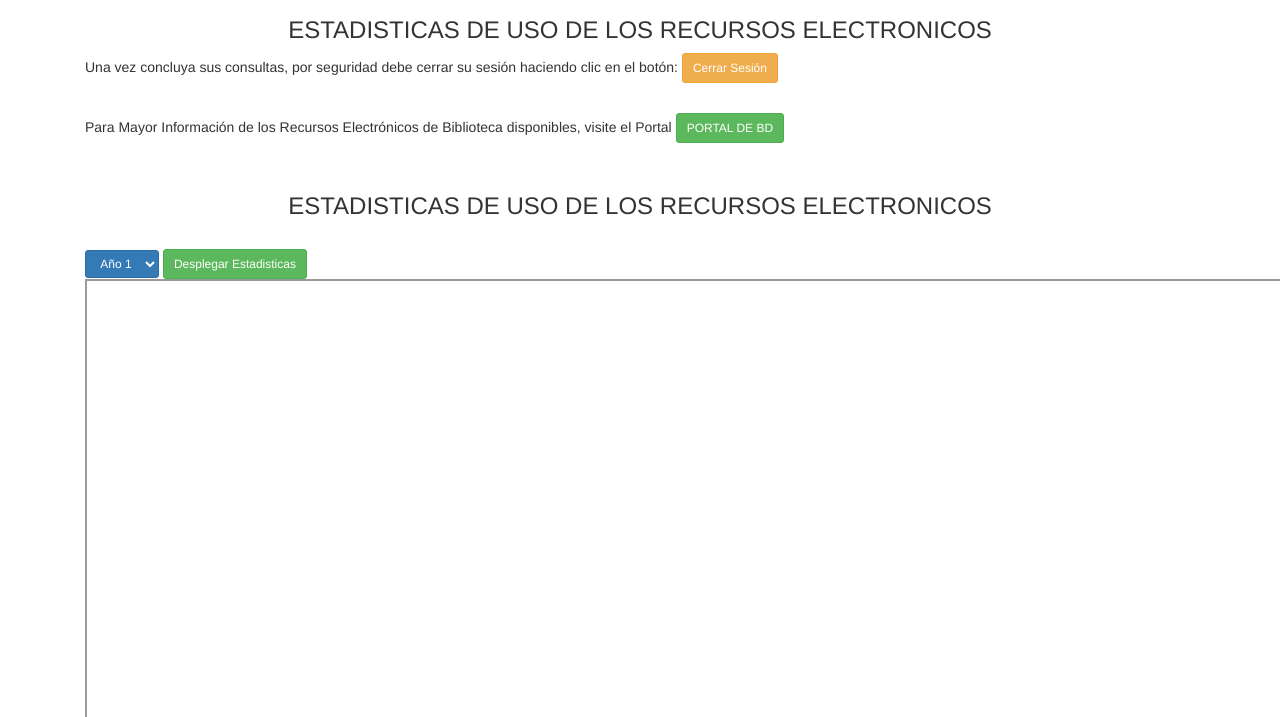
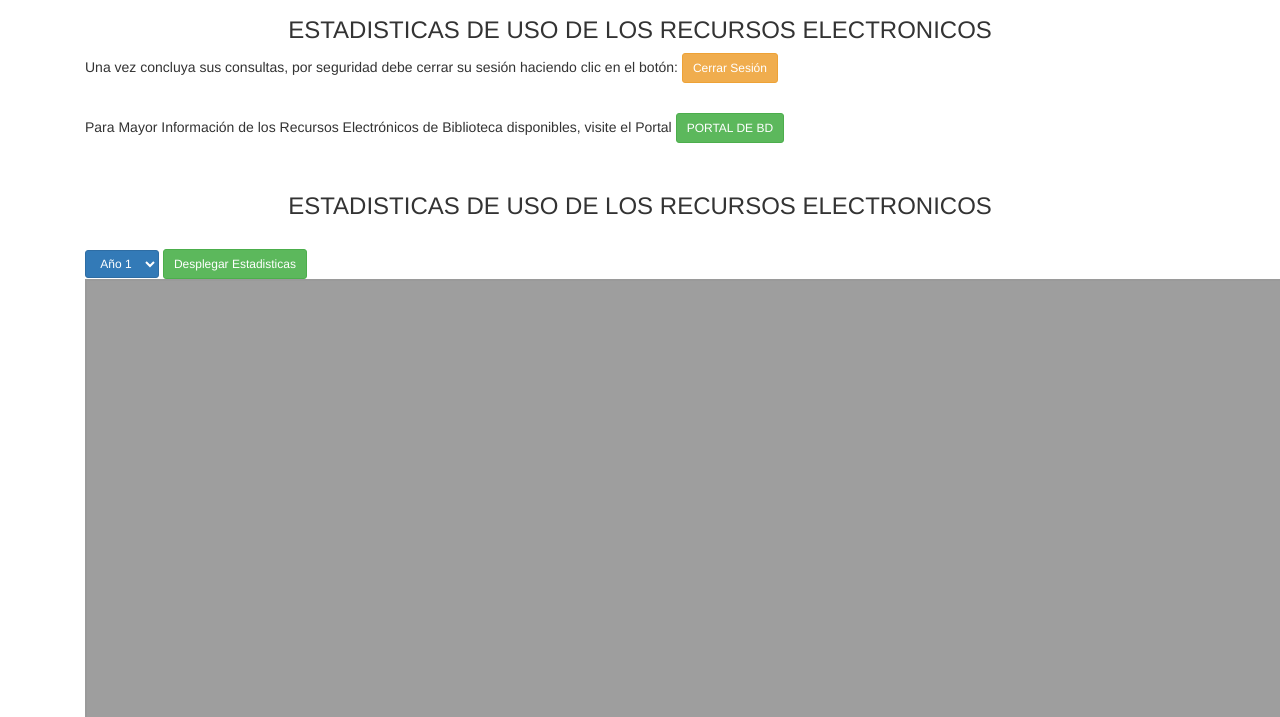
Before and after one commit to jkgongora/Analitics, a plain HTML site: page estadisticas-of.html in a window 1280 px wide. Shown: the part 83-800 px from the top of the page. Drawn offline with nearby package versions, Linux system fonts and the light colour scheme.

Commit message:
Update estadisticas-of.html

```diff
--- a/estadisticas-of.html
+++ b/estadisticas-of.html
@@ -79,7 +79,7 @@ window.addEventListener("load",function() {
     </select>
     <button   class="btn  btn-sm btn-success" onClick="newSrc();">Desplegar Estadisticas</button>
 
-<iframe  style="width:1200px;height:900px;overflow:scroll;" id="MyFrame"  ></iframe>
+<iframe src="/Analitics/fondo.html" style="width:1200px;height:900px;overflow:scroll;" id="MyFrame"  ></iframe>
 
 
 
```
